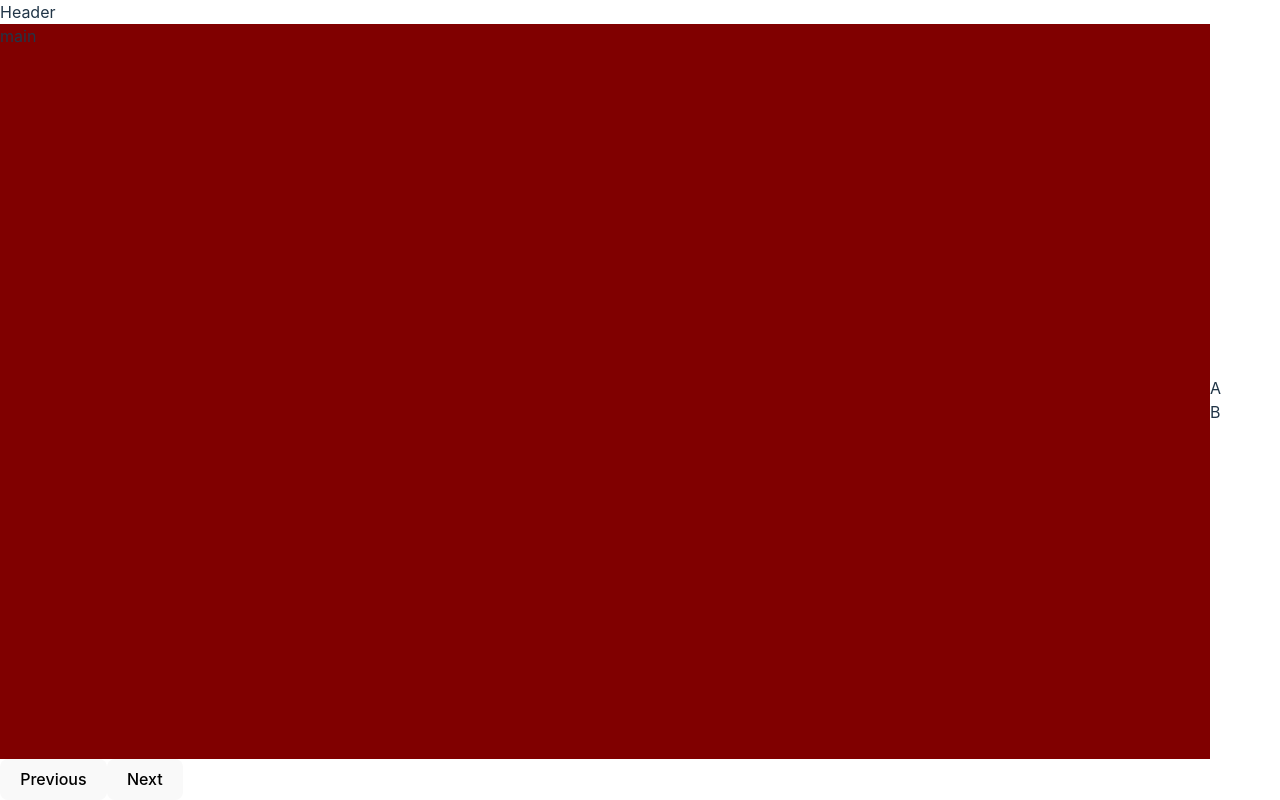
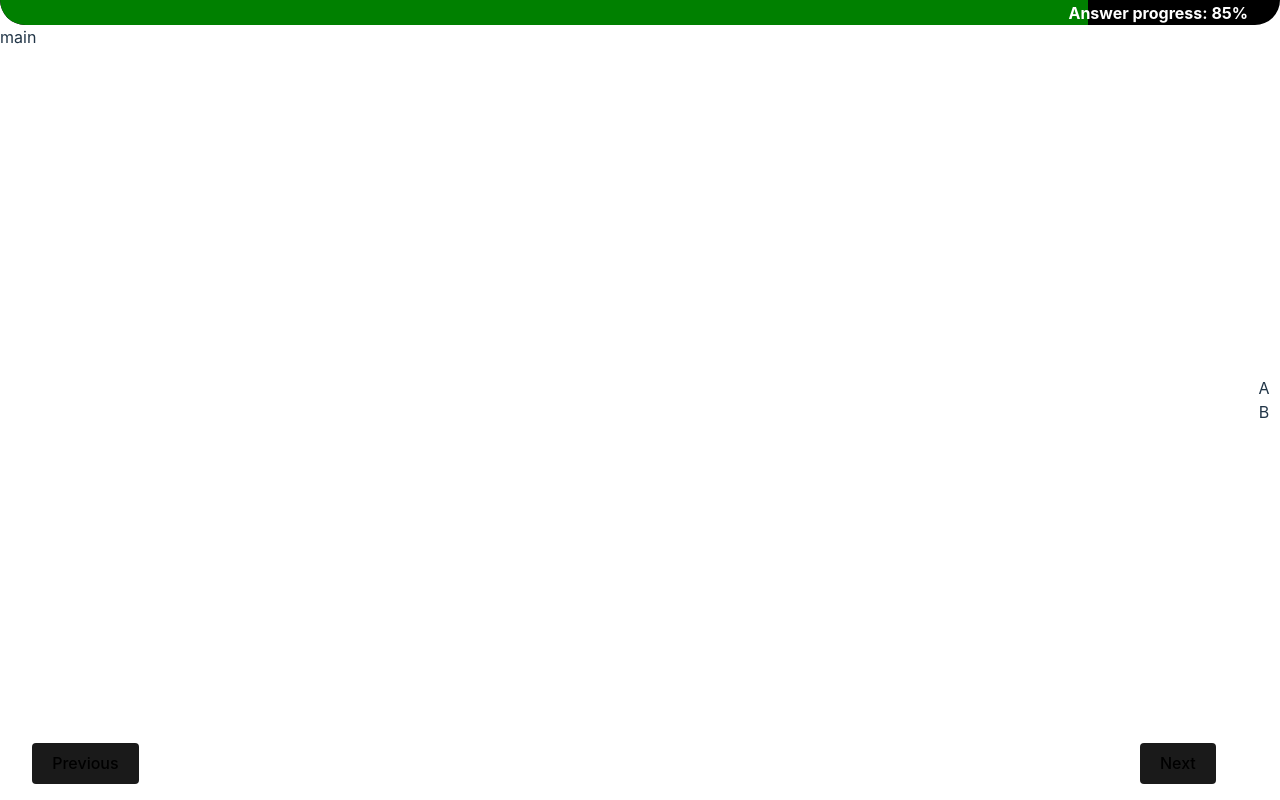
Before and after one commit to maronfranc/quiz-engine, a React (Vite) app: page / in a window 1280 px wide. Built offline with nearby package versions, Linux system fonts and the light colour scheme.

Commit message:
[css] add fixed grid.

```diff
--- a/src/App.css
+++ /dev/null
@@ -1,59 +0,0 @@
-body,
-html {
-    margin: 0;
-    padding: 0;
-    height: 100%;
-}
-
-#root {
-    height: 100%;
-}
-
-.sr-only {
-    position: absolute;
-    width: 1px;
-    height: 1px;
-    padding: 0;
-    margin: -1px;
-    overflow: hidden;
-    clip: rect(0, 0, 0, 0);
-    border: 0;
-}
-
-.space-between {
-    display: flex;
-    justify-content: space-between;
-}
-
-.grid {
-    display: grid;
-    grid-template-areas:
-        "header header sidebar"
-        "main main sidebar"
-        "footer footer sidebar";
-    grid-template-columns: 1fr 1fr 70px;
-    grid-template-rows: auto 1fr auto;
-    height: 100%;
-    width: 100%;
-    box-sizing: border-box;
-}
-
-.grid header {
-    grid-area: header;
-}
-
-.grid main {
-    grid-area: main;
-    background-color: maroon;
-}
-
-.grid aside {
-    grid-area: sidebar;
-    display: flex;
-    flex-direction: column;
-    justify-content: center;
-}
-
-footer {
-    grid-area: footer;
-}
--- a/src/App.tsx
+++ b/src/App.tsx
@@ -1,10 +1,13 @@
-import './App.css'
+import ProgressBar from './components/ProgressBar';
 
 function App() {
   return (
     <div className="grid">
       <header>
-        Header
+        <ProgressBar
+          label="Answer progress"
+          value={85} total={100}
+        />
       </header>
 
       <main>
@@ -12,12 +15,8 @@ function App() {
       </main>
 
       <aside>
-        <div>
-          A
-        </div>
-        <div>
-          B
-        </div>
+          <div> A </div>
+          <div> B </div>
       </aside>
 
       <footer>
--- /dev/null
+++ b/src/components/ProgressBar.tsx
@@ -0,0 +1,24 @@
+interface Props {
+  label: string;
+  value: number;
+  total: number;
+}
+function ProgressBar({ value, total, label }: Props) {
+  const percentage = (value / total) * 100;
+
+  return (
+    <div
+      className="progress-bar-container"
+      aria-label={label}
+      aria-valuenow={value}
+      aria-valuemin={0}
+      aria-valuemax={total}>
+      <div className="progress-bar" style={{ width: `${percentage}%` }}></div>
+      <span className="progress-bar-label">
+        {label}: {Math.round(percentage)}%
+      </span>
+    </div>
+  );
+}
+
+export default ProgressBar;
--- a/src/index.css
+++ b/src/index.css
@@ -11,6 +11,73 @@
     text-rendering: optimizeLegibility;
     -webkit-font-smoothing: antialiased;
     -moz-osx-font-smoothing: grayscale;
+
+    --sidebar-width: 32px;
+    --progress-bar-height: 25px;
+    --progress-bar-radius: 50px;
+
+    --space-1: 4px;
+    --space-2: 8px;
+    --space-3: 16px;
+    --space-4: 32px;
+
+    --font-size-1: 1rem;
+    --font-size-2: 1.2rem;
+    --font-size-3: 1.44rem;
+    --font-size-4: 1.728rem;
+    --font-size-5: 2.074rem;
+    --font-size-6: 2.488rem;
+}
+
+@media screen and (min-width: 800px) {
+    :root {
+        /* scale for 1.33 */
+        --font-size-1: 1rem;
+        --font-size-2: 1.333rem;
+        --font-size-3: 1.777rem;
+        --font-size-4: 2.369rem;
+        --font-size-5: 3.157rem;
+        --font-size-6: 4.209rem;
+    }
+}
+
+@media (prefers-color-scheme: light) {
+    :root {
+        color: #213547;
+        background-color: #ffffff;
+    }
+
+    a:hover {
+        color: #747bff;
+    }
+
+    button {
+        background-color: #f9f9f9;
+    }
+}
+
+body,
+html {
+    margin: 0;
+    padding: 0;
+    height: 100%;
+}
+
+#root {
+    height: 100%;
+    margin: 0;
+    padding: 0;
+}
+
+.sr-only {
+    position: absolute;
+    width: 1px;
+    height: 1px;
+    padding: 0;
+    margin: -1px;
+    overflow: hidden;
+    clip: rect(0, 0, 0, 0);
+    border: 0;
 }
 
 a {
@@ -18,6 +85,7 @@ a {
     color: #646cff;
     text-decoration: inherit;
 }
+
 a:hover {
     color: #535bf2;
 }
@@ -28,7 +96,7 @@ h1 {
 }
 
 button {
-  border-radius: 8px;
+    border-radius: 4px;
     border: 1px solid transparent;
     padding: 0.6em 1.2em;
     font-size: 1em;
@@ -38,23 +106,77 @@ button {
     cursor: pointer;
     transition: border-color 0.25s;
 }
+
 button:hover {
     border-color: #646cff;
 }
+
 button:focus,
 button:focus-visible {
     outline: 4px auto -webkit-focus-ring-color;
 }
 
-@media (prefers-color-scheme: light) {
-  :root {
-    color: #213547;
-    background-color: #ffffff;
+/* ===== ===== Grid ===== ===== */
+.grid {
+    height: 100%;
+    width: 100%;
+    display: flex;
 }
-  a:hover {
-    color: #747bff;
+
+.grid main {
+    margin: var(--progress-bar-height) var(--sidebar-width) 0 0;
+    width: 100%;
 }
-  button {
-    background-color: #f9f9f9;
+
+.grid aside {
+    position: fixed;
+    right: 0;
+    top: 0;
+    bottom: 0;
+    display: flex;
+    align-items: center;
+    flex-direction: column;
+    justify-content: center;
+    width: var(--sidebar-width);
 }
+
+.grid footer {
+    position: fixed;
+    bottom: 0;
+    left: 0;
+    right: 0;
+    justify-content: space-between;
+    display: flex;
+    align-items: center;
+    background-color: transparent;
+    padding: var(--space-3) var(--space-4);
+    margin-right: var(--sidebar-width);
 }
+
+/* ===== ===== ProgressBar ===== ===== */
+.progress-bar-container {
+    position: fixed;
+    z-index: 99;
+    width: 100%;
+    height: var(--progress-bar-height);
+    border-radius: 0 0 var(--progress-bar-radius) var(--progress-bar-radius);
+    overflow: hidden;
+    display: flex;
+    align-items: center;
+    background-color: #000;
+}
+
+.progress-bar {
+    height: 100%;
+    background-color: green;
+    transition: width 0.5s ease-in-out;
+    border-radius: 0 0 0 var(--progress-bar-radius);
+}
+
+.progress-bar-label {
+    position: absolute;
+    right: var(--space-4);
+    font-size: var(--font-size-1);
+    font-weight: bold;
+    color: #fff;
+}
```
Lines whose indentation alone changed are shown as unchanged.
